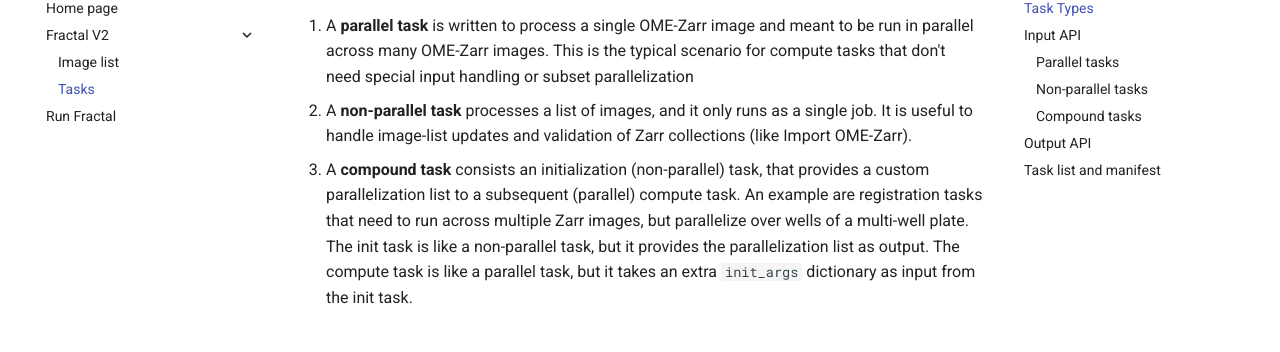
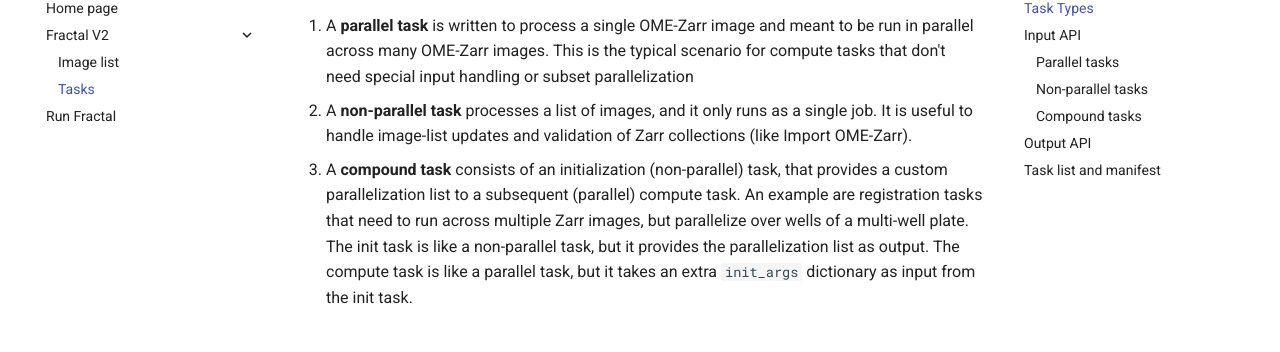
Before and after one commit to fractal-analytics-platform/fractal-analytics-platform.github.io, an MkDocs documentation site: the page built from docs/version_2/tasks.md, in a window 1280 px wide and 900 px high, scrolled down 391 px. Shown: the part 100-452 px from the top of the window. Built offline with MkDocs 1.6.1 and Material for MkDocs 9.7.7, drawn with Linux system fonts in a browser that asks for light colours.

Commit message:
Fix typo

```diff
--- a/docs/version_2/tasks.md
+++ b/docs/version_2/tasks.md
@@ -14,7 +14,7 @@ There are three types of tasks in Fractal V2: parallel tasks, non-parallel tasks
 
 1. A **parallel task** is written to process a single OME-Zarr image and meant to be run in parallel across many OME-Zarr images. This is the typical scenario for compute tasks that don't need special input handling or subset parallelization
 2. A **non-parallel task** processes a list of images, and it only runs as a single job. It is useful to handle image-list updates and validation of Zarr collections (like Import OME-Zarr).
-3. A **compound task** consists an initialization (non-parallel) task, that provides a custom parallelization list to a subsequent (parallel) compute task. An example are registration tasks that need to run across multiple Zarr images, but parallelize over wells of a multi-well plate. The init task is like a non-parallel task, but it provides the parallelization list as output. The compute task is like a parallel task, but it takes an extra `init_args` dictionary as input from the init task.
+3. A **compound task** consists of an initialization (non-parallel) task, that provides a custom parallelization list to a subsequent (parallel) compute task. An example are registration tasks that need to run across multiple Zarr images, but parallelize over wells of a multi-well plate. The init task is like a non-parallel task, but it provides the parallelization list as output. The compute task is like a parallel task, but it takes an extra `init_args` dictionary as input from the init task.
 
 ## Input API
 
```
